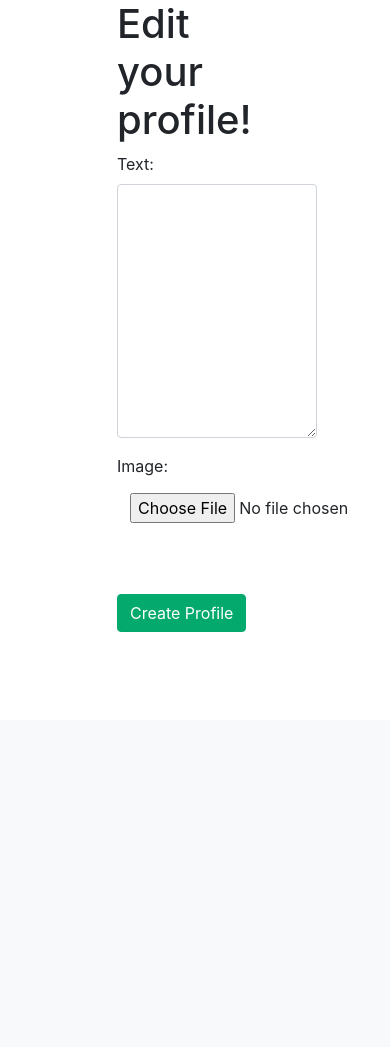
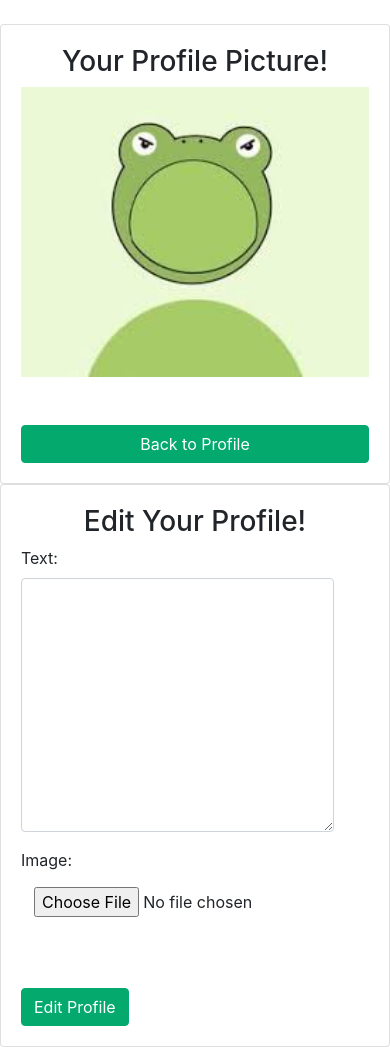
Before and after one commit to NoamZeise/WAD-Group, a Django app: page /create-profile/ in a window 390 px wide; the page is wider, and only the part inside the window is pictured. Shown: the part 124-1171 px from the top of that part. Before the commit the page ends 756 px from the top of that part, so only its background shows below. Run offline with Django 4.2, Linux system fonts and the light colour scheme; the visitor is signed in with stand-in values (Sample User, id 1); data comes from the database, SQL or seed files in the repository; some libraries are stand-ins or nearby versions.

Commit message:
create-profile add profile picture/ default picture added

```diff
--- a/froggr/views.py
+++ b/froggr/views.py
@@ -143,7 +143,7 @@ def create_profile(request):
         form = forms.UserProfileForm(request.POST, instance=profile)
         handle_text_image_form(form, request)
         form.save()
-        return redirect('froggr:profile')
+        return redirect('froggr:create-profile')
 
     return render(request, "create_profile.html", {'profile_form': form})
 
--- a/templates/create_profile.html
+++ b/templates/create_profile.html
@@ -2,7 +2,7 @@
 {% load static %}
 
 {% block title_block %}
-Create Profile
+Edit Your Profile
 {% endblock %}
 
 {% block head_block %}
@@ -10,15 +10,33 @@ Create Profile
 {% endblock %}
 
 {% block body_block %}
-<div id="profile-create">
-  <h1> Edit your profile! </h1>
+<br>
+<div class="row">
+	<div class="col-md-3">
+		<div class="card card-body">
+			<h3 style="text-align: center">Your Profile Picture!</h3>
+			{% if request.user.userprofile.image %}
+				<img class="profile-pic" src="{{request.user.userprofile.image.url}}" >
+			{% else %}
+				<img class="profile-pic" src="{% static 'defaultpic.jpeg' %}" >
+			{% endif %}
+            <br>
+            <br>
+            <a class="btn btn-primary" href="{% url 'froggr:profile' %}">Back to Profile</a>
+		</div>
+	</div>
+	<div class="col-md-9">
+		<div class="card card-body">
             <form id="profile_form" method="post" action="{% url 'froggr:create-profile' %}"
             enctype="multipart/form-data">
             {% csrf_token %}
+				<h3 style="text-align: center">Edit Your Profile!</h3>
             {{ profile_form.as_p }}
             <br>
             <br>
-    <input class="btn btn-primary" type="submit" name="submit" value="Create Profile"/>
+            <input type="submit" name="submit" value="Edit Profile"class="btn btn-primary" class="btn btn-primary">
             </form>
         </div>
+    </div>
+</div>
 {% endblock %}
```
Also changed, not shown: static/defaultpic.jpeg (added). Lines whose indentation alone changed are shown as unchanged.
